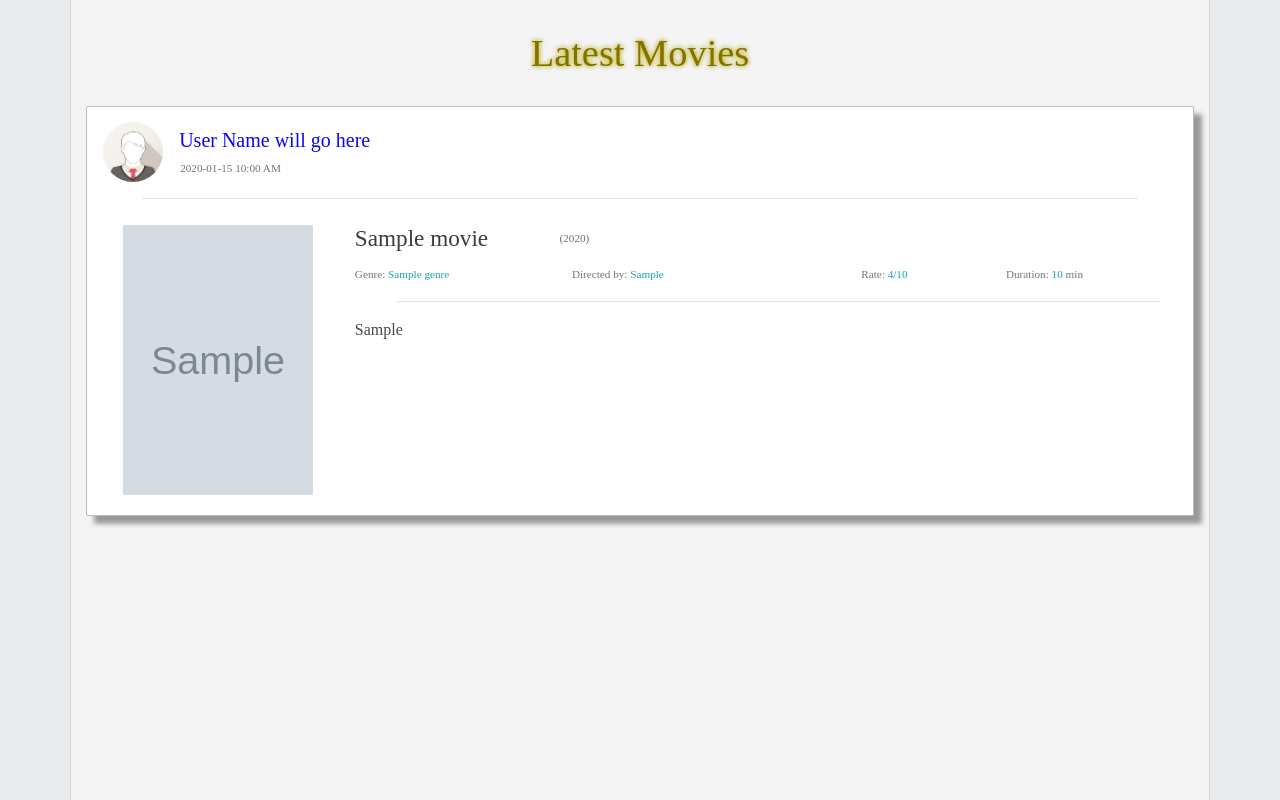
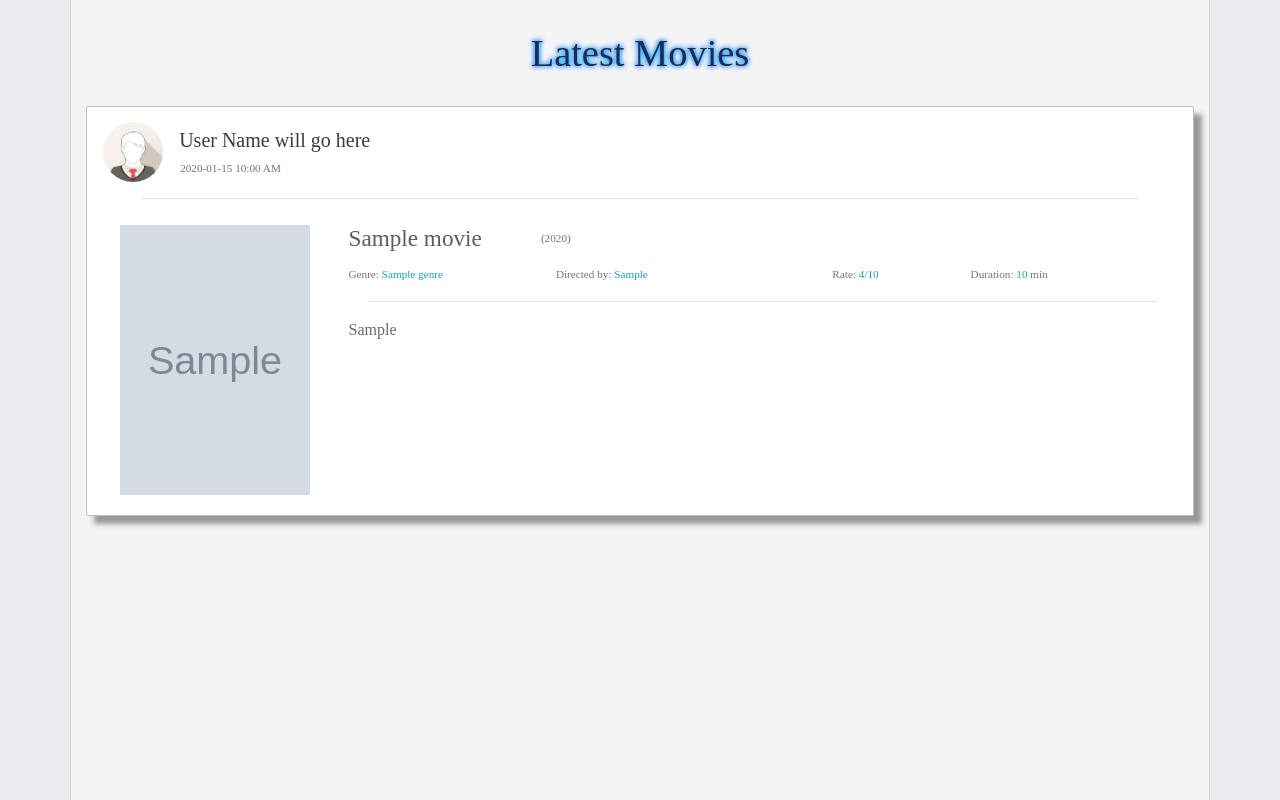
Before and after one commit to MShbana/item-catalog, a Flask app: page / in a window 1280 px wide. Shown: the part 57-857 px from the top of the page. Run offline with Flask 2, Linux system fonts and the light colour scheme; tables that the repository leaves empty hold one stand-in row (values such as "Sample post"); grey boxes marked "Sample" are stand-in pictures; some libraries are stand-ins or nearby versions.

Commit message:
Fixed rows width wrt their containers

```diff
--- a/static/main.css
+++ b/static/main.css
@@ -123,14 +123,13 @@ body {
     display: block;
 }
 
-.user-name,
+.user-name {
+    color: #3B3B3B;
+}
+
+.user-name:hover,
 .article-title > a:hover {
     color: #0E06EF;
-    text-decoration: none;
-}
-
-.user-name:hover {
-    color: #3FC5D9;
     text-decoration: none;
 }
 
@@ -144,27 +143,25 @@ body {
     padding-left: 10px;
 }
 
-.article-content,
-.movie-details,
-.movie-story-line {
-    width: 102.3%;
+.content-section .row {
+    width: 100%;
 }
 
 .article-content hr {
-    width: 90%;
+    width: 95%;
 }
 
 .article-title > a {
-    color: #3B3B3B;
+    color: #5C5C5C;
 }
 
 .article-content .movie-storyline {
-    color: #474747;
+    color: #6B6B6B;
 }
 
 .page-heading {
-    color: #807300;
-    text-shadow: 0 0 5px #F5DC00, 0 0 5px #8C8C8C;
+    color: #252756;
+    text-shadow: 0 0 5px #00ffff, 0 0 5px #0000FF;
     padding: 10px 0;
     text-align: center;
 }
```
